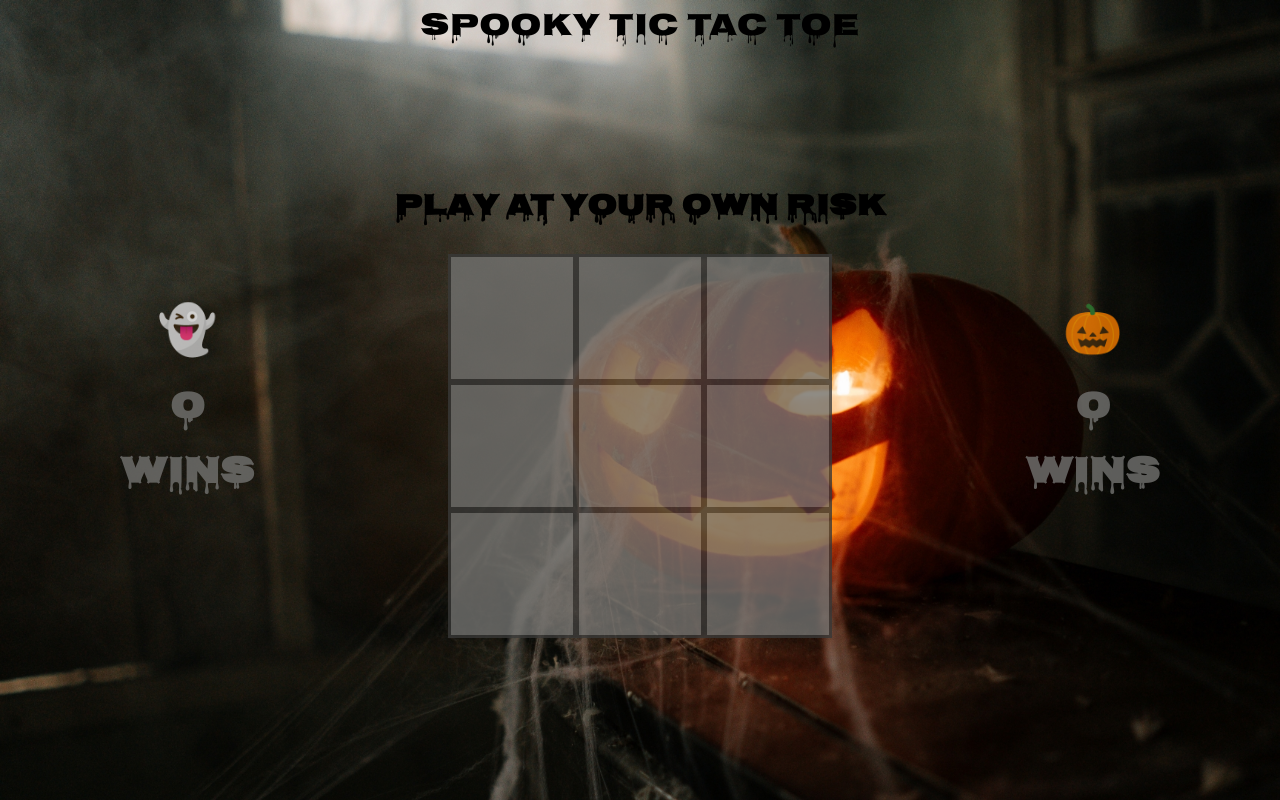
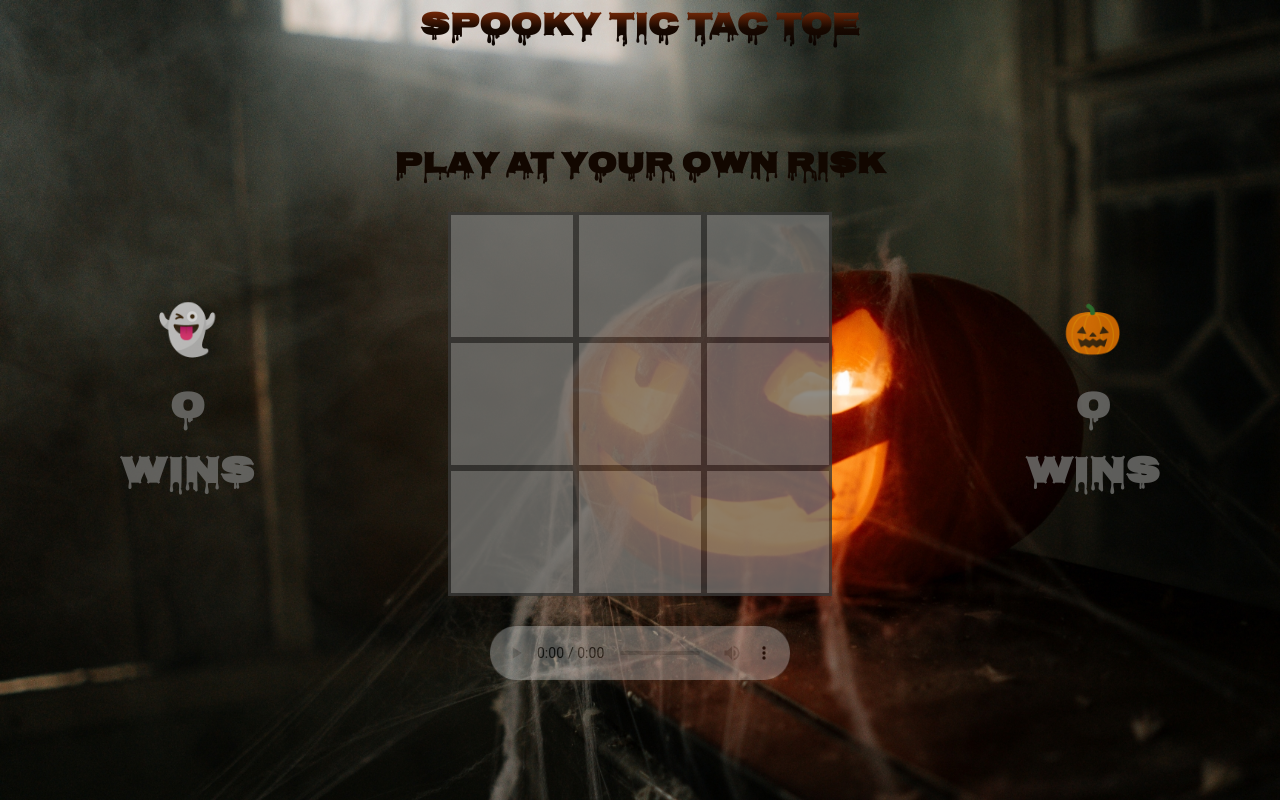
Before and after one commit to AshleeAWebb/Spooky-Tic-Tac-Toe, a plain HTML site: page index.html in a window 1280 px wide. Drawn offline with Linux system fonts and the light colour scheme.

Commit message:
refactor: Update all files ensureing proper turing styling

```diff
--- a/index.html
+++ b/index.html
@@ -8,7 +8,9 @@
     <title>Spooky Tic Tac Toe</title>
 </head>
 <body>
-   <header><h1 class="main-title">Spooky Tic Tac Toe</h1></header>
+    <header>
+        <h1 class="main-title">Spooky Tic Tac Toe</h1>
+    </header>
     <main class="wrapper">
         <aside class="left-column">
             <h2 class="ghost-player">👻</h2>
@@ -35,6 +37,9 @@
                         <div class="box bottom" id="eight"></div>
                     </div>
                 </section>
+                <audio controls class="spooky-music" id="spookyMusic" autoplay loop>
+                    <source src="assets/Sinister - Anno Domini Beats.mp3" type="audio/mpeg">
+                </audio>
             </section>
         </article>
         <aside class="right-column">
--- a/src/main.js
+++ b/src/main.js
@@ -18,6 +18,8 @@ var box8 = document.querySelector("#eight");
 var winnerAnnouncement = document.querySelector(".secondary-title");
 var numberOfWinsPlayer1 = document.querySelector(".player-one-win");
 var numberOfWinsPlayer2 = document.querySelector(".player-two-win");
+var audio = document.getElementById("spookyMusic");
+
 
 // Event Listeners
 box0.addEventListener("click", function () {
@@ -52,9 +54,9 @@ box8.addEventListener("click", function () {
 function updateBoard() {
     var boxes = document.querySelectorAll('.box');
     for (var i = 0; i < boxes.length; i++) {
-      boxes[i].innerText = currentGame.gameBoard[i];
+        boxes[i].innerText = currentGame.gameBoard[i];
     }
-  }
+}
 
 function addPlayerToken(position, currentGame) {
     if (!currentGame.gameBoard[position]) {
@@ -68,9 +70,9 @@ function addPlayerToken(position, currentGame) {
 function switchPlayer() {
     currentPlayer = currentPlayer === player1 ? player2 : player1;
     winnerAnnouncement.innerText = `it's ${currentPlayer.token}'s turn!`;
-  }
+}
 
-  function resetPlayer() {
+function resetPlayer() {
     currentPlayer = startingPlayer === player1 ? player2 : player1;
     winnerAnnouncement.innerText = `it's ${currentPlayer.token}'s turn!`;
 }
@@ -86,14 +88,14 @@ function updateWinner(currentGame) {
             numberOfWinsPlayer2.innerHTML = `${player2.wins}`;
             winnerAnnouncement.innerText = `${player2.token} is the winner!`;
         }
-        startingPlayer = startingPlayer === player1 ? player2 : player1;
+        startingPlayer = currentPlayer === player1 ? player2 : player1;
         setTimeout(() => {
             currentGame.clearBoard();
             resetPlayer();
         }, 2000);
     } else if (!currentGame.gameBoard.includes(null)) {
         winnerAnnouncement.innerText = `It's a draw!`;
-        setTimeout(()=> {
+        setTimeout(() => {
             currentGame.clearBoard();
             resetPlayer();
         }, 2000);
--- a/styles.css
+++ b/styles.css
@@ -1,15 +1,29 @@
-* ,
+*,
 header {
     border: 0;
     box-sizing: border-box;
     font-family: 'Nosifer';
     margin: 0;
-    padding:0;
+    padding: 0;
 }
 
 html {
     height: 100%;
     width: auto;
+}
+
+h1 {
+    background-color: #000000;
+    background-image: linear-gradient(0deg, #000000, #190901, #B43D0B);
+    background-size: 100%;
+    font-weight: bold;
+    -moz-background-clip: text;
+    -moz-text-fill-color: transparent;
+    position: fixed;
+    text-align: center;
+    -webkit-background-clip: text;
+    -webkit-text-fill-color: transparent;
+    width: 100%;
 }
 
 body {
@@ -19,6 +33,13 @@ body {
     background-size: cover;
     margin: 0 auto;
     min-height: 100vh;
+}
+
+.spooky-music {
+    background-color: #737371;
+    border-radius: 25px;
+    margin-top: 30px;
+    opacity: 0.3;
 }
 
 .wrapper {
@@ -32,20 +53,12 @@ body {
     width: 100vw;
 }
 
-h1 {
-    font-weight: normal;
-    position: fixed;
-    text-align: center;
-    width: 100%;
-}
-
 .left-column,
 .center-column,
-.right-column{
+.right-column {
     margin: 5px 0;
     padding: 0;
- }
-
+}
 
 .left-column:nth-child(1),
 .right-column:nth-child(3) {
@@ -72,6 +85,7 @@ h1 {
 }
 
 .secondary-title:nth-child(1) {
+    color: #120700;
     flex: auto;
     font-size: 30px;
     margin: 20px;
@@ -88,6 +102,7 @@ h1 {
     padding: 0;
 
 }
+
 .game-square {
     display: grid;
     grid-template-columns: repeat(3, 1fr);
@@ -96,7 +111,7 @@ h1 {
 .box {
     align-items: center;
     background-color: #737371;
-    border: 3px solid rgba(0,0,0,0.5);
+    border: 3px solid rgba(0, 0, 0, 0.5);
     cursor: pointer;
     display: flex;
     font-size: 5vw;
```
Also changed, not shown: src/player.js (+5 -5 lines), src/game.js (indentation only), 2 other files. Lines whose indentation alone changed are shown as unchanged.
